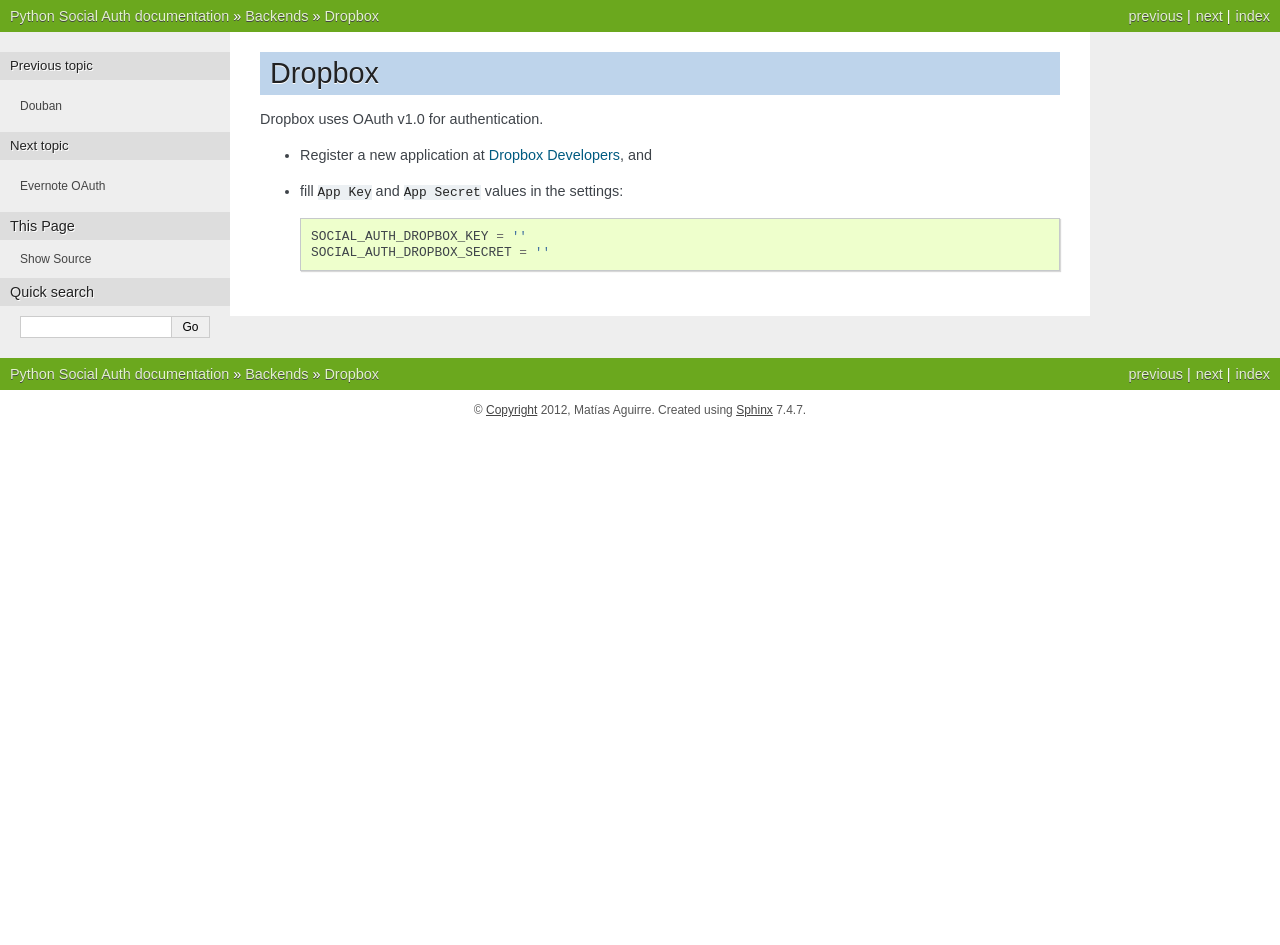
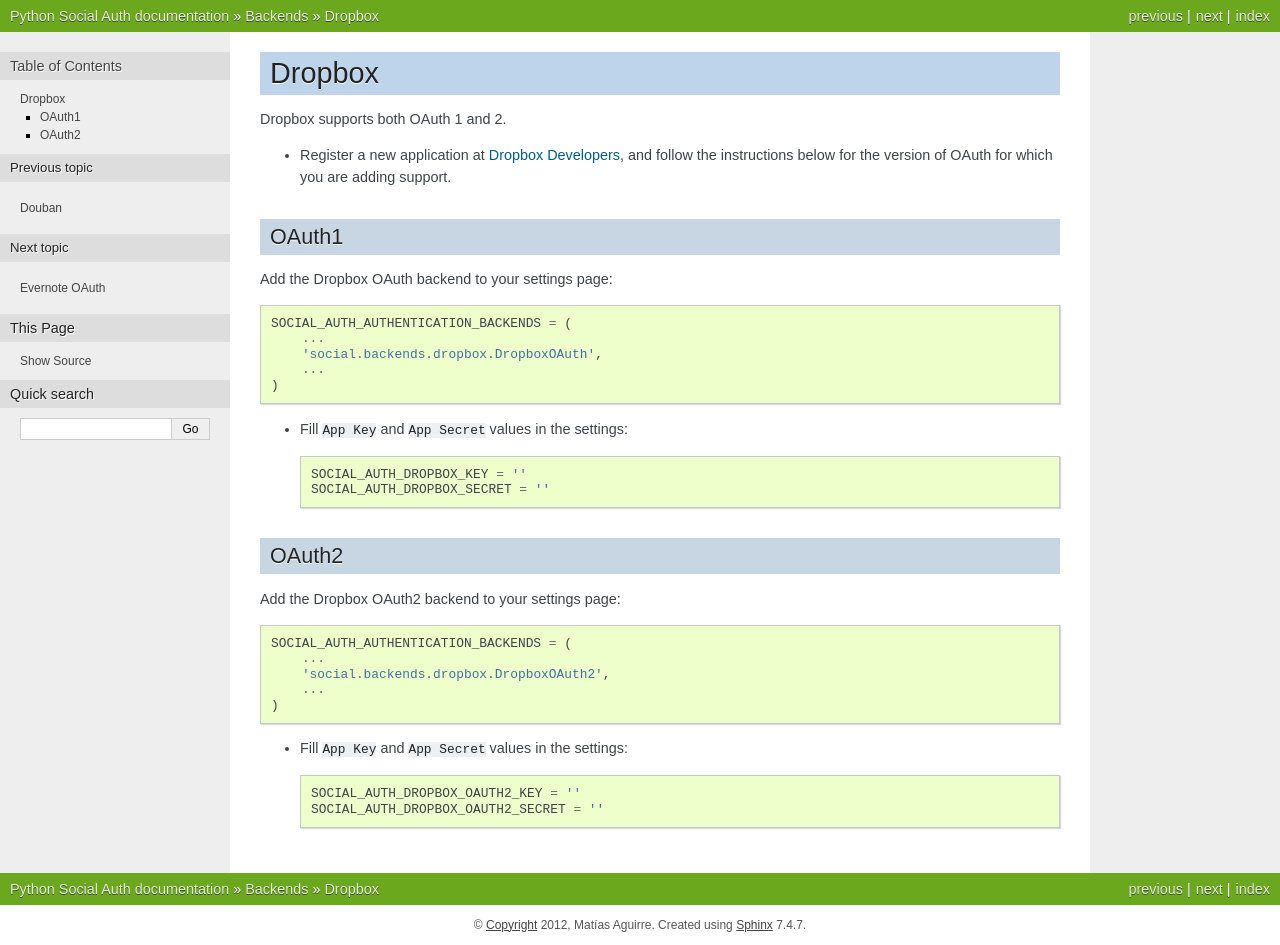
Before and after one commit to omab/python-social-auth, a Sphinx documentation site: the page built from docs/backends/dropbox.rst, in a window 1280 px wide. Built offline with Sphinx 7.4.7, drawn with Linux system fonts in a browser that asks for light colours; before the commit the page ends 900 px from its top, so only the background shows below that.

Commit message:
Updating Dropbox documentation to include notes regarding OAuth2 support.

```diff
--- a/docs/backends/dropbox.rst
+++ b/docs/backends/dropbox.rst
@@ -1,13 +1,42 @@
 Dropbox
 =======
 
-Dropbox uses OAuth v1.0 for authentication.
+Dropbox supports both OAuth 1 and 2.
 
-- Register a new application at `Dropbox Developers`_, and
+- Register a new application at `Dropbox Developers`_, and follow the
+  instructions below for the version of OAuth for which you are adding
+  support.
 
-- fill ``App Key`` and ``App Secret`` values in the settings::
+OAuth1
+------
+
+Add the Dropbox OAuth backend to your settings page::
+
+    SOCIAL_AUTH_AUTHENTICATION_BACKENDS = (
+        ...
+        'social.backends.dropbox.DropboxOAuth',
+        ...
+    )
+
+- Fill ``App Key`` and ``App Secret`` values in the settings::
 
       SOCIAL_AUTH_DROPBOX_KEY = ''
       SOCIAL_AUTH_DROPBOX_SECRET = ''
 
+OAuth2
+------
+
+Add the Dropbox OAuth2 backend to your settings page::
+
+    SOCIAL_AUTH_AUTHENTICATION_BACKENDS = (
+        ...
+        'social.backends.dropbox.DropboxOAuth2',
+        ...
+    )
+
+- Fill ``App Key`` and ``App Secret`` values in the settings::
+
+      SOCIAL_AUTH_DROPBOX_OAUTH2_KEY = ''
+      SOCIAL_AUTH_DROPBOX_OAUTH2_SECRET = ''
+
 .. _Dropbox Developers: https://www.dropbox.com/developers/apps
```
